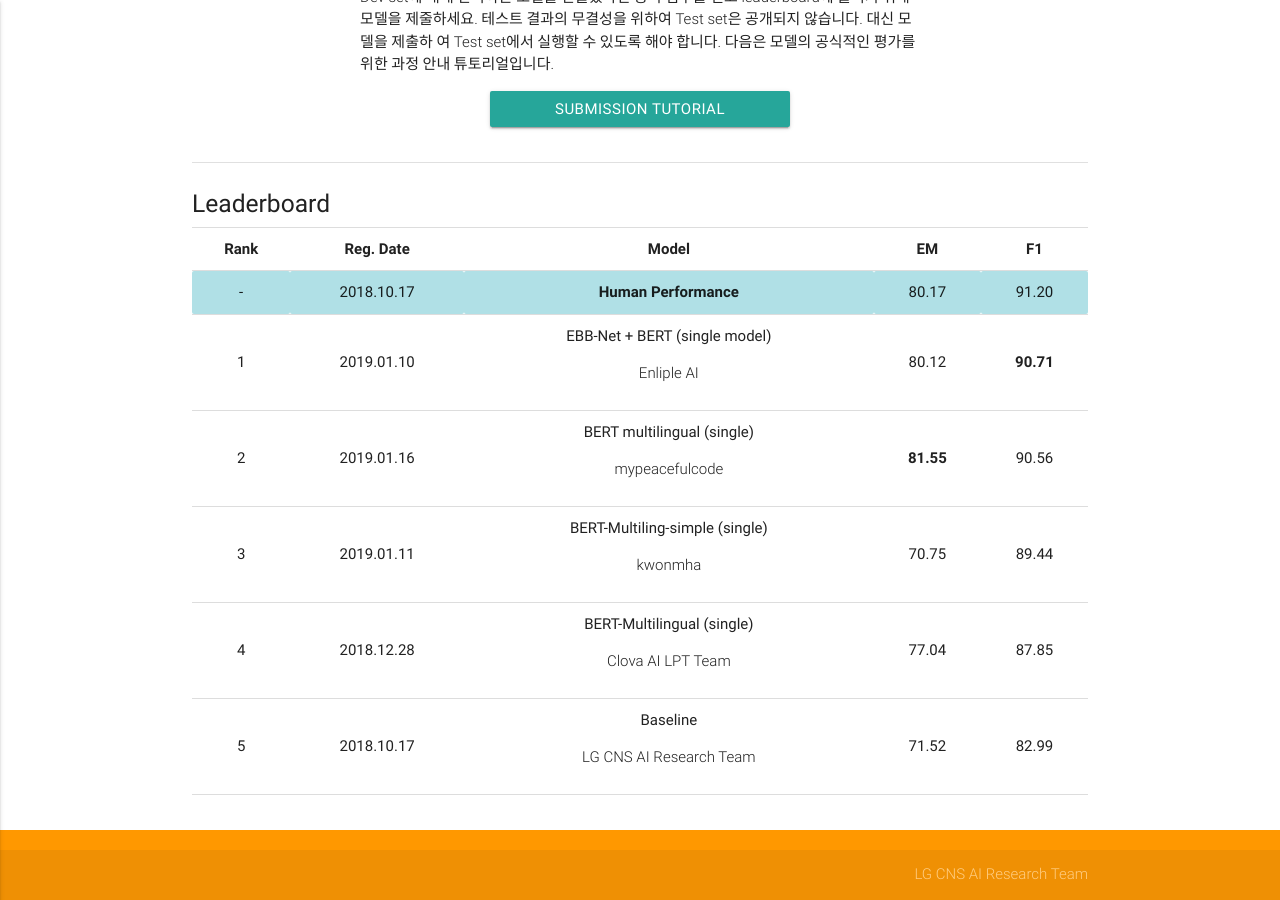
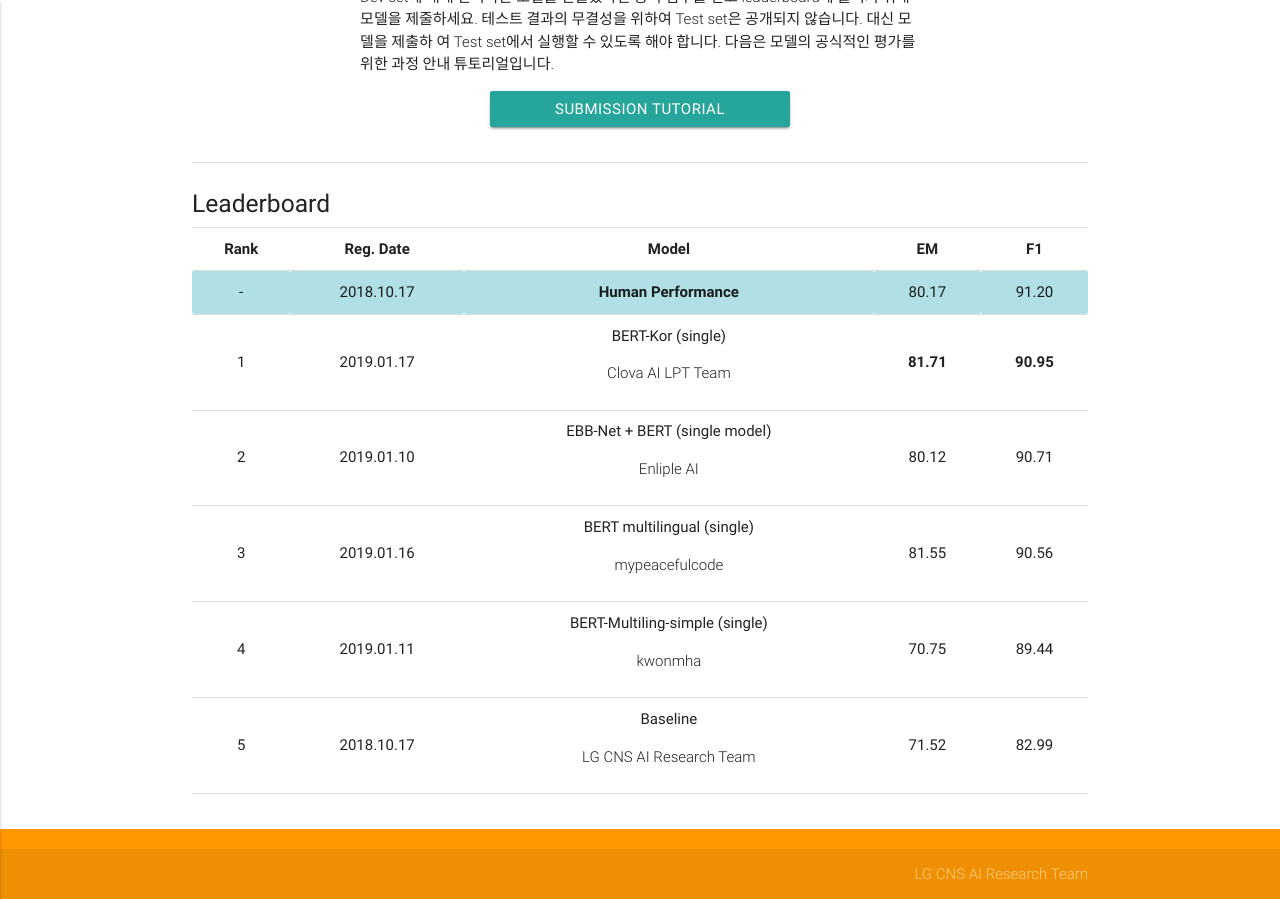
Before and after one commit to korquad/korquad.github.io, a Jekyll site: the page built from index.md, in a window 1280 px wide and 900 px high, scrolled down 1364 px. Built offline with Jekyll 4.4.1, drawn with Linux system fonts in a browser that asks for light colours.

Commit message:
19/01/18 leaderboard update (이현정y)

```diff
--- a/_layouts/home.html
+++ b/_layouts/home.html
@@ -172,24 +172,34 @@ style="width:300px">Submission Tutorial</a>
                     </tr>
                     <tr>
                       <td>1</td>
+                      <td>2019.01.17</td>
+                      <td>BERT-Kor (single)
+                        <p class="light">Clova AI LPT Team</p>
+                      </td>
+                      <td><b>81.71</b></td>
+                      <td><b>90.95</b></td>
+                    </tr>
+                    <tr>
+                    <tr>
+                      <td>2</td>
                       <td>2019.01.10</td>
                       <td>EBB-Net + BERT (single model)
                         <p class="light">Enliple AI</p>
                       </td>
                       <td>80.12</td>
-                      <td><b>90.71</b></td>
+                      <td>90.71</td>
                     </tr>
                     <tr>
-                      <td>2</td>
+                      <td>3</td>
                       <td>2019.01.16</td>
                       <td>BERT multilingual (single)
                         <p class="light">mypeacefulcode</p>
                       </td>
-                      <td><b>81.55</b></td>
+                      <td>81.55</td>
                       <td>90.56</td>
                     </tr>
                     <tr>
-                      <td>3</td>
+                      <td>4</td>
                       <td>2019.01.11</td>
                       <td>
                         BERT-Multiling-simple (single)<p class="light">kwonmha</p>
@@ -197,16 +207,6 @@ style="width:300px">Submission Tutorial</a>
                       <td>70.75</td>
                       <td>89.44</td>
                     </tr>
-                    <tr>
-                      <td>4</td>
-                      <td>2018.12.28</td>
-                      <td>BERT-Multilingual (single)
-                        <p class="light">Clova AI LPT Team</p>
-                      </td>
-                      <td>77.04</td>
-                      <td>87.85</td>
-                    </tr>
-                    <tr>
                       <td>5</td>
                       <td>2018.10.17</td>
                       <td>
```
